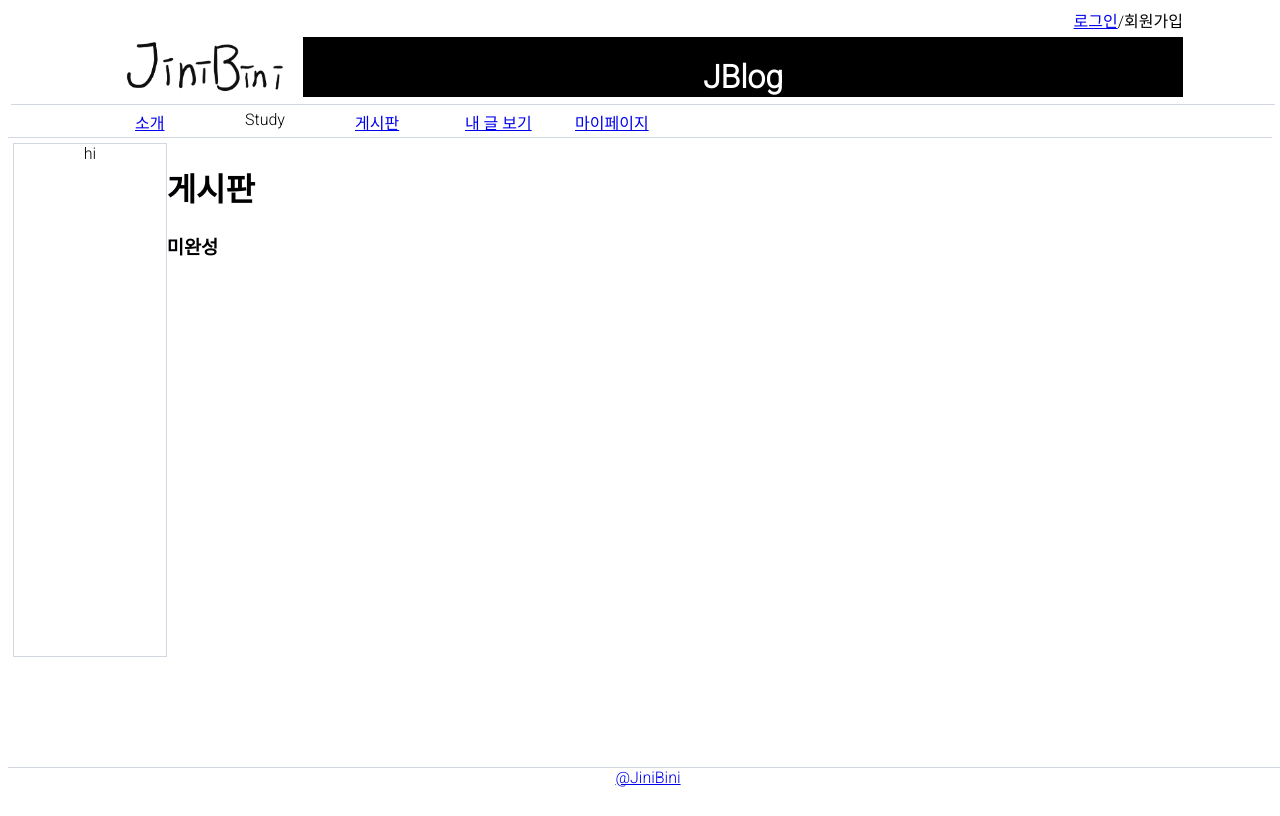
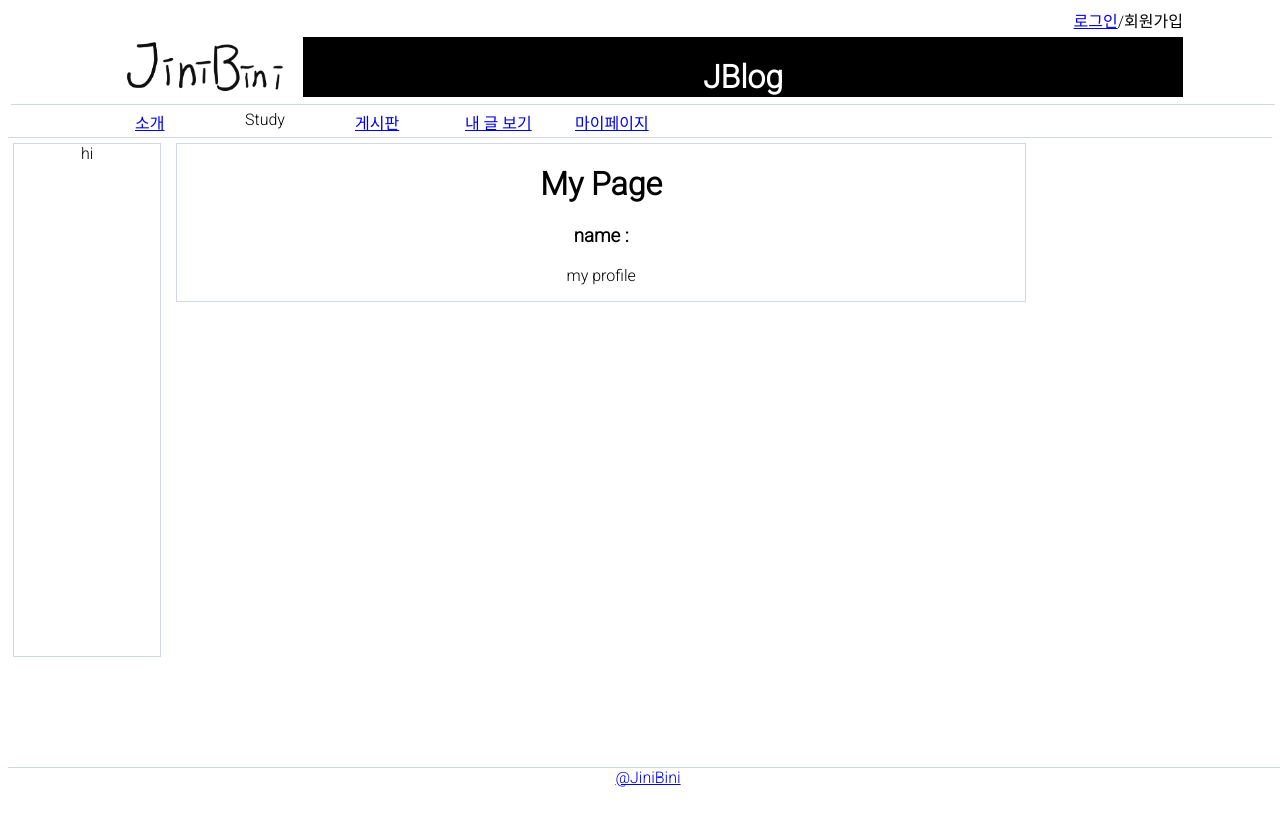
Before and after one commit to JiniBini/JBlog, a React (Create React App) app in the folder react_jblog/: page /mypage in a window 1280 px wide. Built offline with nearby package versions, Linux system fonts and the light colour scheme.

Commit message:
MyPage.js modify

```diff
--- a/react_jblog/src/Components/MyPage.js
+++ b/react_jblog/src/Components/MyPage.js
@@ -1,17 +1,32 @@
 import React, { Component } from 'react';
+import styled from 'styled-components';
 
 class MyPage extends Component {
 
   render() {
 
       return (
-        <div>
-          <h1>게시판</h1>
-
-          <h3>미완성</h3>
-        </div>
+        <Layout>
+        <Section>
+          <h1>My Page</h1><h3>name : </h3>
+          <p>my profile</p>
+        </Section>
+      </Layout>
       );
     }
   }
 
+
+
+const Layout = styled.div`
+  margin-left: 15px;
+  width: 880px;
+  height: 75%;
+  text-align: center;
+`
+const Section = styled.div`
+  width: 100%;
+  border: 1px solid #d1d8e4;
+`
+
 export default MyPage;
```
Also changed, not shown: 1 other file (tests, documents, lock files or other folders).
